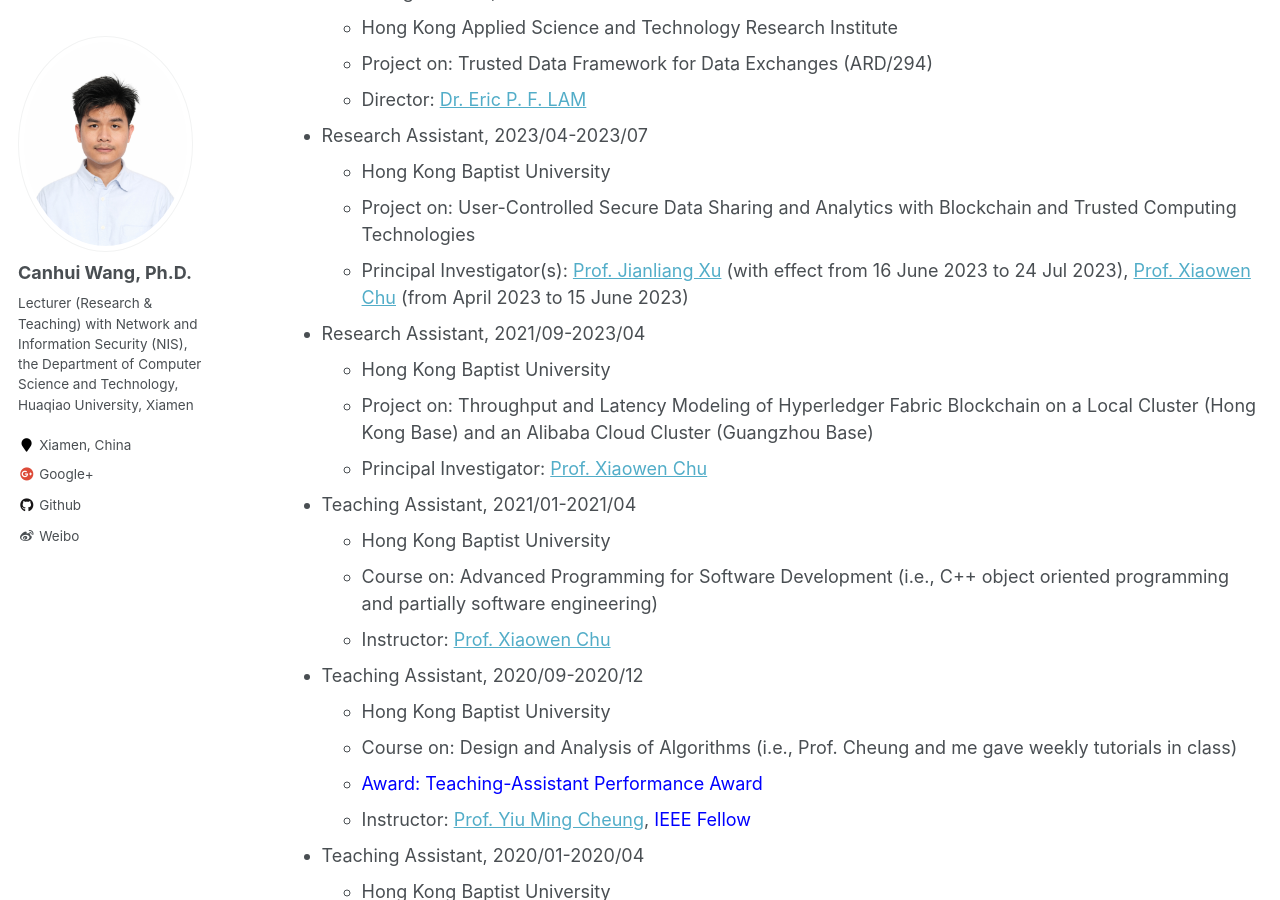
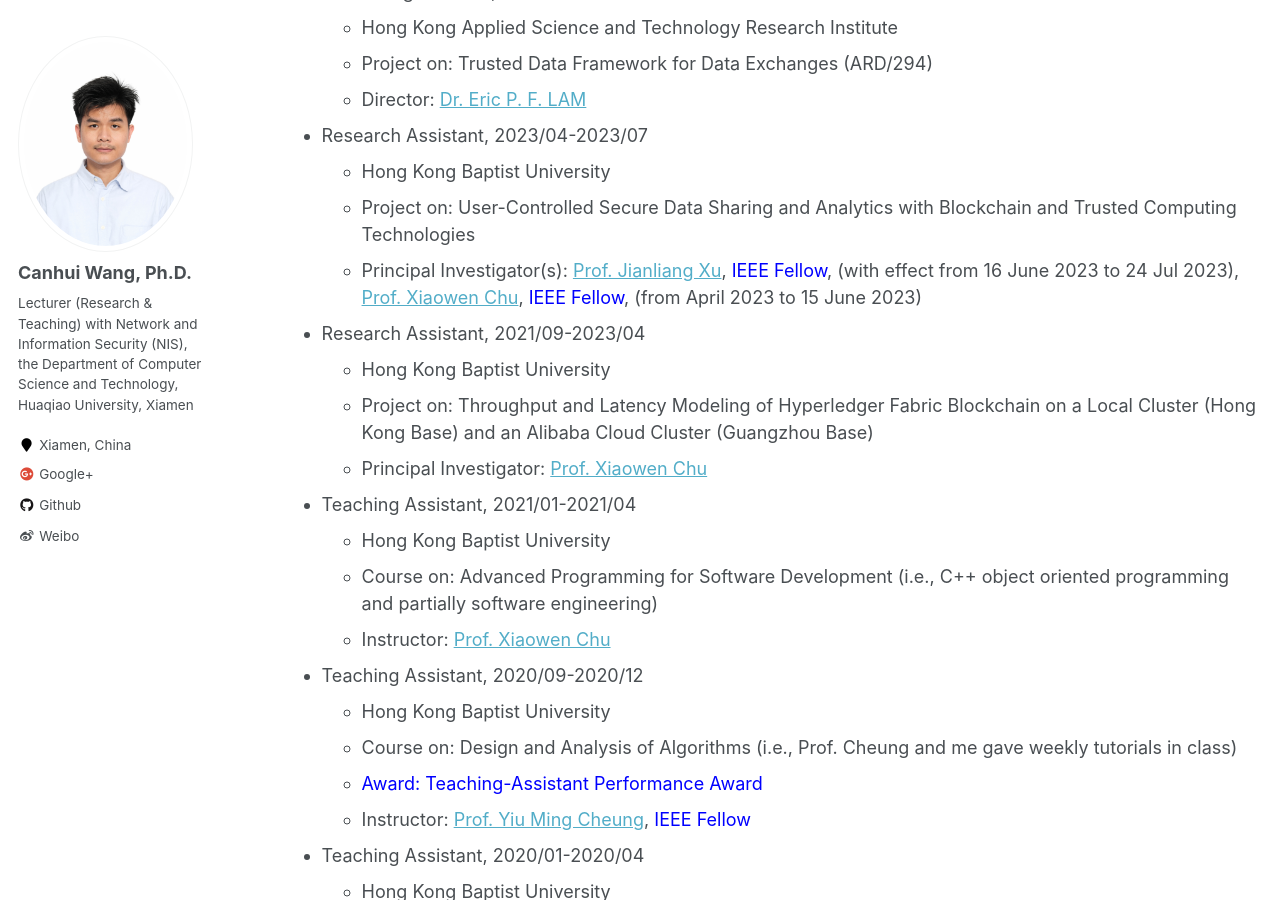
Before and after one commit to Canhui/canhui.github.io, a Jekyll site: the page built from _pages/cv.md, in a window 1280 px wide and 900 px high, scrolled down 600 px. Built offline with Jekyll 4.4.1, drawn with Linux system fonts in a browser that asks for light colours.

Commit message:
Update cv.md

```diff
--- a/_pages/cv.md
+++ b/_pages/cv.md
@@ -30,7 +30,7 @@ Work experience
 * Research Assistant, 2023/04-2023/07
   * Hong Kong Baptist University
   * Project on: User-Controlled Secure Data Sharing and Analytics with Blockchain and Trusted Computing Technologies
-  * Principal Investigator(s): [Prof. Jianliang Xu](https://www.comp.hkbu.edu.hk/~xujl/) (with effect from 16 June 2023 to 24 Jul 2023), [Prof. Xiaowen Chu](https://www.comp.hkbu.edu.hk/~chxw/) (from April 2023 to 15 June 2023)
+  * Principal Investigator(s): [Prof. Jianliang Xu](https://www.comp.hkbu.edu.hk/~xujl/), <span style="color:blue">IEEE Fellow</span>, (with effect from 16 June 2023 to 24 Jul 2023), [Prof. Xiaowen Chu](https://www.comp.hkbu.edu.hk/~chxw/), <span style="color:blue">IEEE Fellow</span>, (from April 2023 to 15 June 2023)
 
 
 * Research Assistant, 2021/09-2023/04
```
